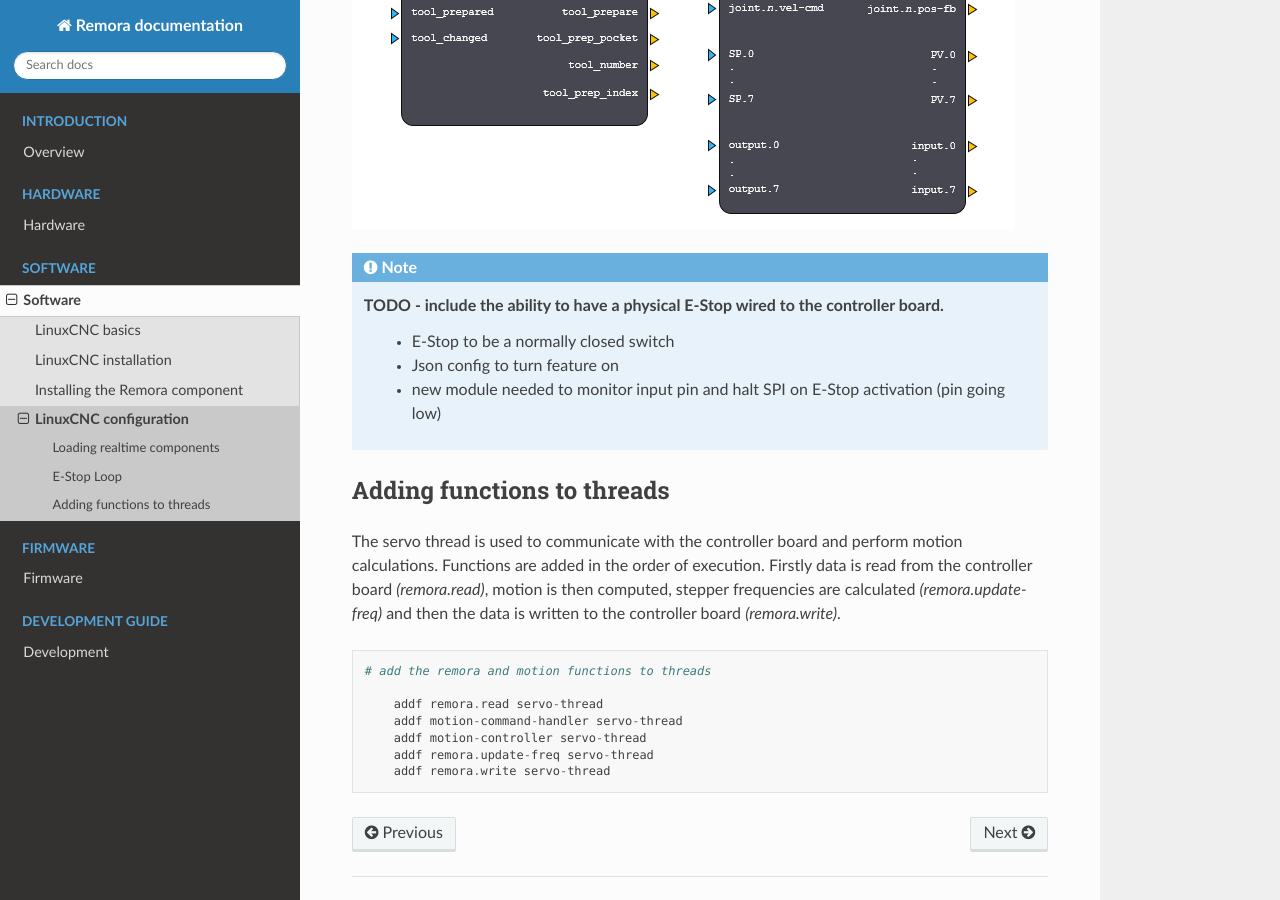
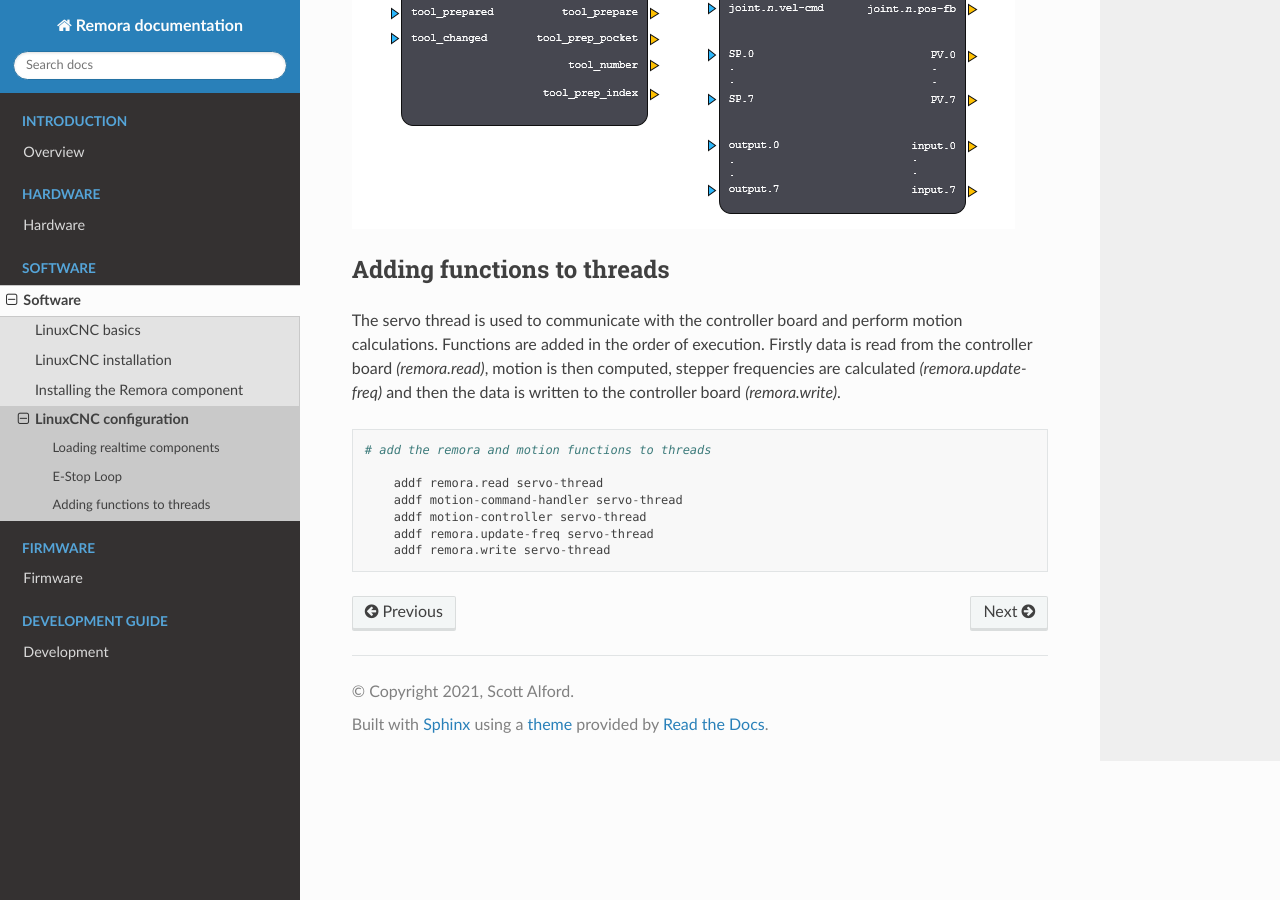
Before and after one commit to scottalford75/Remora-docs, a Sphinx documentation site: the page built from docs/source/software/linuxcnc-config.rst, in a window 1280 px wide and 900 px high, scrolled down 1076 px. Built offline with Sphinx 7.4.7 and the Read the Docs theme 2.0.0, drawn with Linux system fonts in a browser that asks for light colours.

Commit message:
Removed note regarding TODO eStop. This is now a feature.

```diff
--- a/docs/source/software/linuxcnc-config.rst
+++ b/docs/source/software/linuxcnc-config.rst
@@ -36,13 +36,6 @@ Diagramatically this is shown in the following figure.
 .. image:: ../_static/hal-estop.png
 
 
-.. note::
-
-    TODO - include the ability to have a physical E-Stop wired to the controller board.
-	* E-Stop to be a normally closed switch
-	* Json config to turn feature on
-	* new module needed to monitor input pin and halt SPI on E-Stop activation (pin going low)
-
 
 Adding functions to threads
 ---------------------------
```
